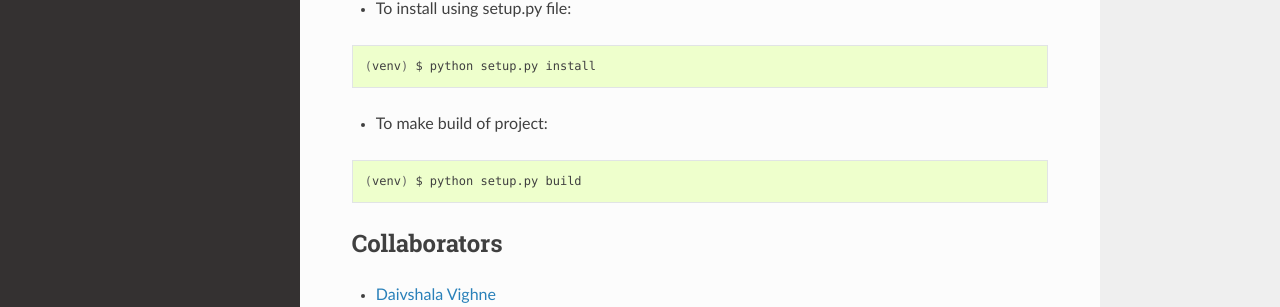
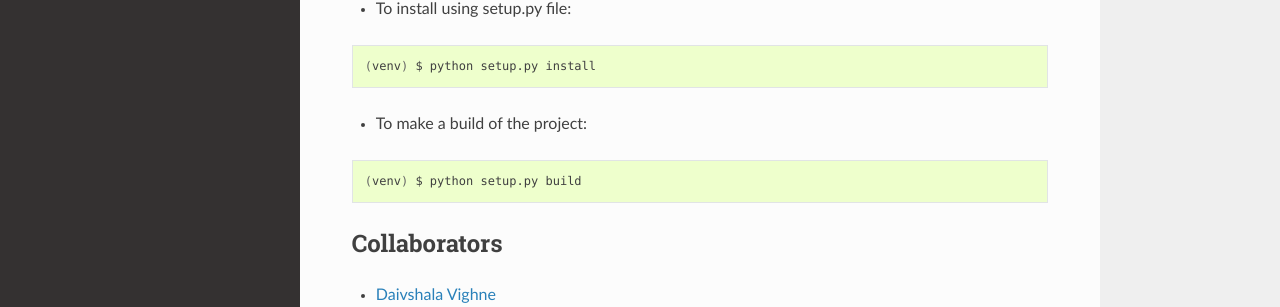
Before and after one commit to pythonpune/readit, a Sphinx documentation site: the page built from docs/get_involved.rst, in a window 1280 px wide and 1093 px high. Shown: the part 549-856 px from the top of the window. Built offline with Sphinx 7.4.7 and the Read the Docs theme 2.0.0, drawn with Linux system fonts in a browser that asks for light colours.

Commit message:
Corrected simple grammtical mistakes

```diff
--- a/docs/Readit.rst
+++ b/docs/Readit.rst
@@ -21,10 +21,10 @@
 * Display all Bookmarks in table format
 * Remove a Bookmarked URL
 * Remove all Bookmarked URLs
-* Update a Bookmarked URL with specific ID
+* Update a Bookmarked URL with a specific ID
 * URL validation
-* Open URL in browser
-* Show all Tags available in database
+* Open URL in the browser
+* Show all Tags available in the database
 * Bookmark URLs either online or offline
 
 .. |Python| image:: https://img.shields.io/badge/python-3.6-blue.svg
--- a/docs/get_involved.rst
+++ b/docs/get_involved.rst
@@ -28,7 +28,7 @@
 
                 (venv) $ python setup.py install
 
-* To make build of project:
+* To make a build of the project:
 
 .. code-block:: bash
 
```
